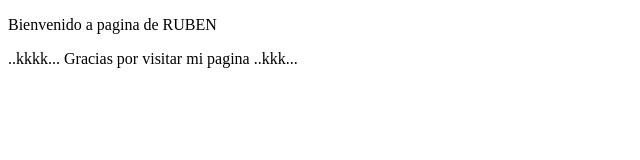
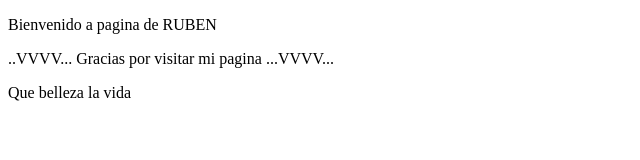
Before and after one commit to Ruben837/paginaWeb1, a plain HTML site: page index.html in a window 1280 px wide. Shown: the whole page, without its empty margins (0-640 px from the left). Drawn offline with Linux system fonts and the light colour scheme.

Commit message:
Update index.html

```diff
--- a/index.html
+++ b/index.html
@@ -8,6 +8,7 @@
 </head>
 <body>
     <p> Bienvenido a pagina de RUBEN</p>
-    <p>..kkkk... Gracias por visitar mi pagina ..kkk... </p>
+    <p>..VVVV... Gracias por visitar mi pagina ...VVVV... </p>
+    <p> Que belleza la vida </p>
 </body>
 </html>
```
